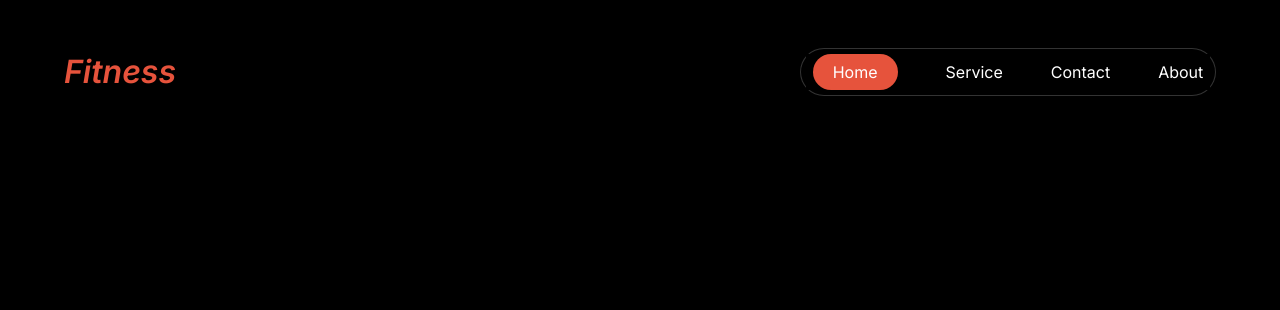
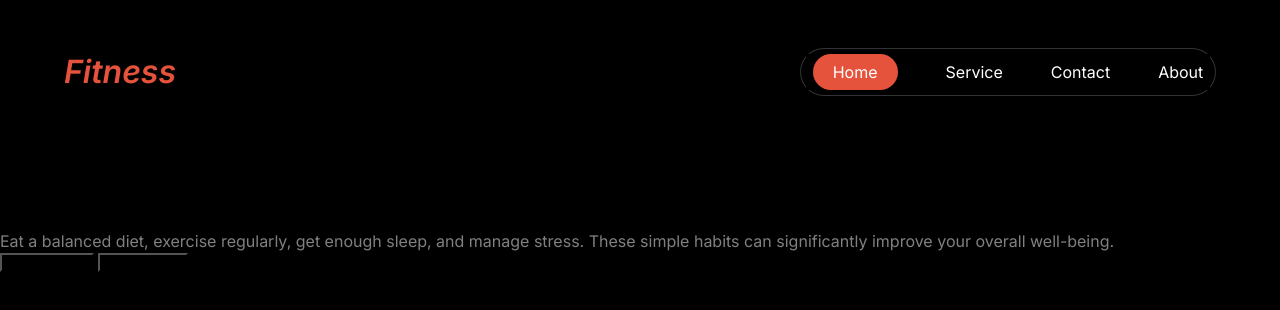
Before and after one commit to Rifatahr/B10A2-fit-your-body, a plain HTML site: page inbox.html in a window 1280 px wide. Drawn offline with Linux system fonts and the light colour scheme; a web font is replaced by a local one.

Commit message:
banner section start

```diff
--- a/inbox.html
+++ b/inbox.html
@@ -9,7 +9,7 @@
     <title>B10A2-fit-your-body</title>
 </head>
 <body>
-    <header class="header-linear">
+    <header>
         <!-- nav container start-->
          <section class="nav-bar">
             <div>
@@ -25,7 +25,27 @@
             </div>
             <div class="hum-burger"><i class="fa-solid fa-bars"></i></div>
          </section>
-         <!-- nav container end -->
+        <!-- nav container end -->
+
+        <!-- banner part start -->
+         <section>
+            <div class="banner-title-section">
+                <h1>Get Body in<br><span class="italic-type-font">shape</span> & stay <br> healthy</h1>
+                <p class="primary-p">Eat a balanced diet, exercise regularly, get enough sleep, and manage stress. These simple habits can significantly improve your overall well-being.</p>
+                <div>
+                    <button class="primary-btn">Join Club Now!</button>
+                    <button class="secondary-btn">Download App</button>
+                </div>
+            </div>
+            <div class="banner-img-section">
+                <div>
+
+                </div>
+
+            </div>
+         </section>
+
+        <!-- banner part End -->
 
     </header>
     <main>
--- a/styles/style.css
+++ b/styles/style.css
@@ -12,6 +12,13 @@ body {
     font-family: "Inter", sans-serif;
     /* font-family: "MonteCarlo", cursive; */
 }
+
+.primary-p{
+    color: rgba(255, 255, 255, 0.5);
+    font-size: 1rem;
+    font-weight: 400;
+}
+
 
 /* nav container start */
 .nav-bar{
```
